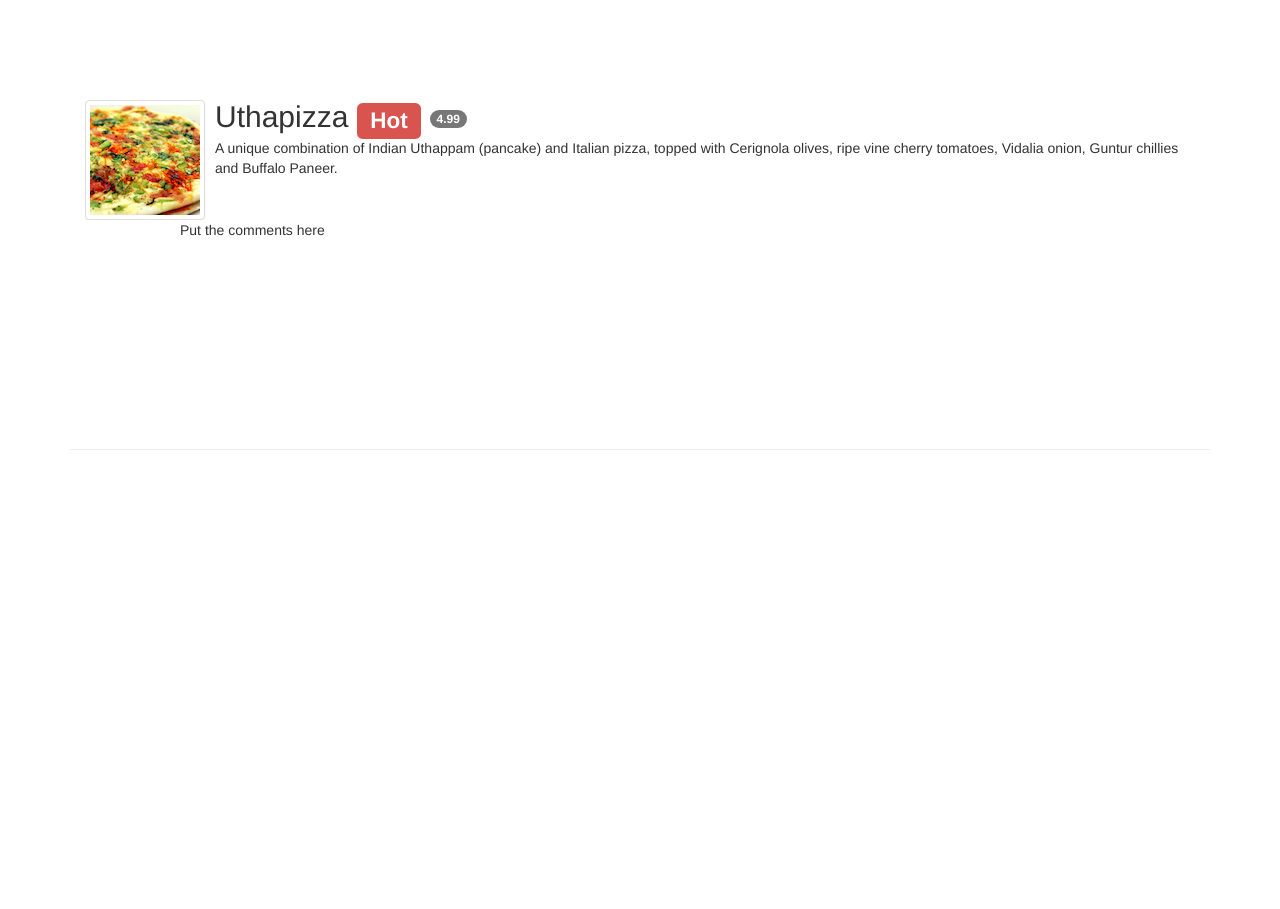
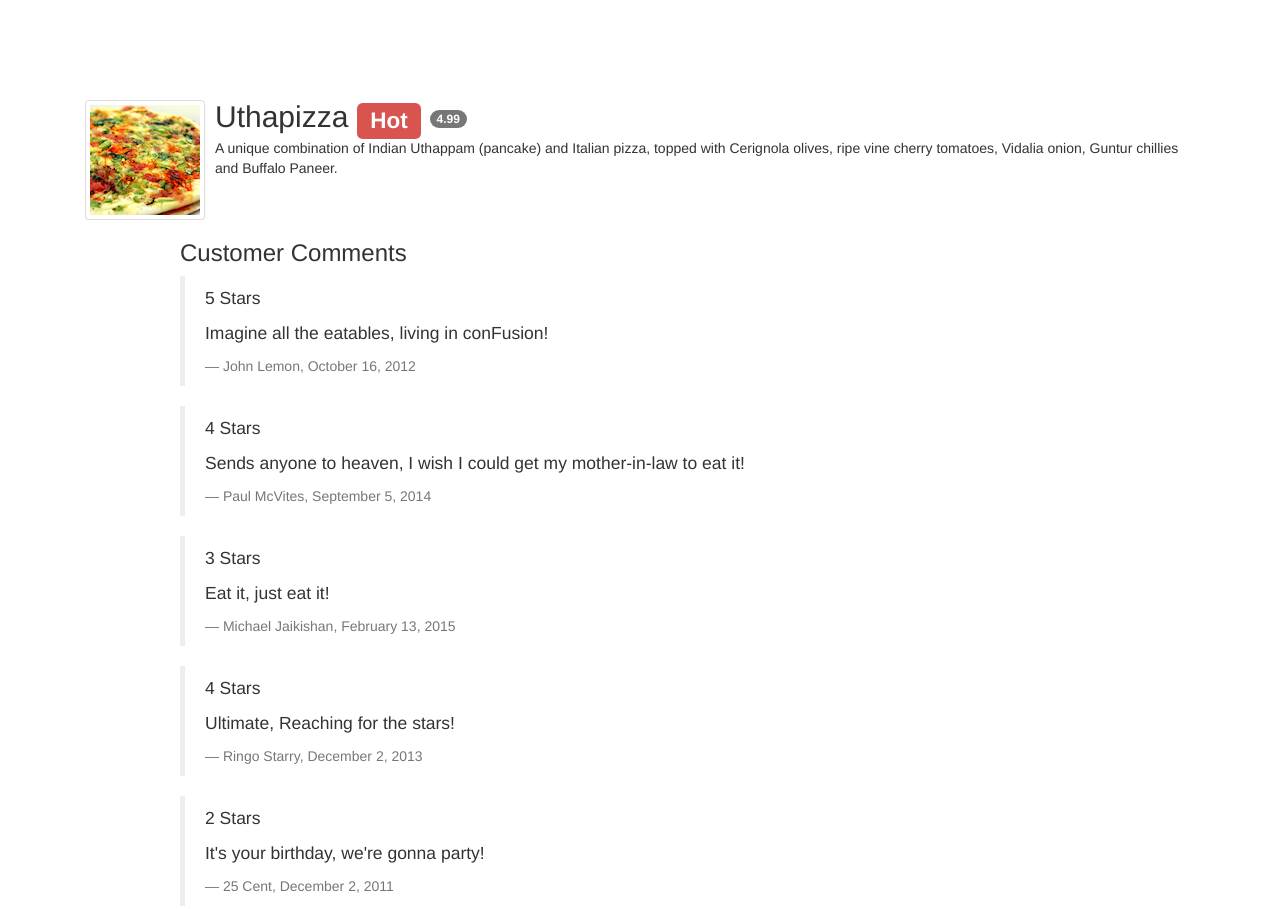
Before and after one commit to kkampardi/conFusion, a website: page app/dishdetail.html in a window 1280 px wide. Shown: the top 909 px of the page. Before the commit the page ends 800 px from the top, so only its background shows below. Drawn offline with Linux system fonts and the light colour scheme.

Commit message:
Completed task 2 for issue #1: - Used Bootstrap blockquote class to format comments - Used an Angular date filter to format the date - Used of ng-repeat directive to iterate over the comments array

```diff
--- a/app/dishdetail.html
+++ b/app/dishdetail.html
@@ -45,7 +45,12 @@
               </div>
             </div>
             <div class="col-xs-9 col-xs-offset-1">
-                <p>Put the comments here</p>
+              <h3>Customer Comments</h3>
+              <blockquote ng-repeat="comment in detCtrl.dish.comments">
+                <p>{{comment.rating}} Stars</p>
+                <p>{{comment.comment}}</p>
+                <footer>{{comment.author}}, {{comment.date | date: 'longDate'}}</footer>
+              </blockquote>
             </div>
         </div>
 
```
